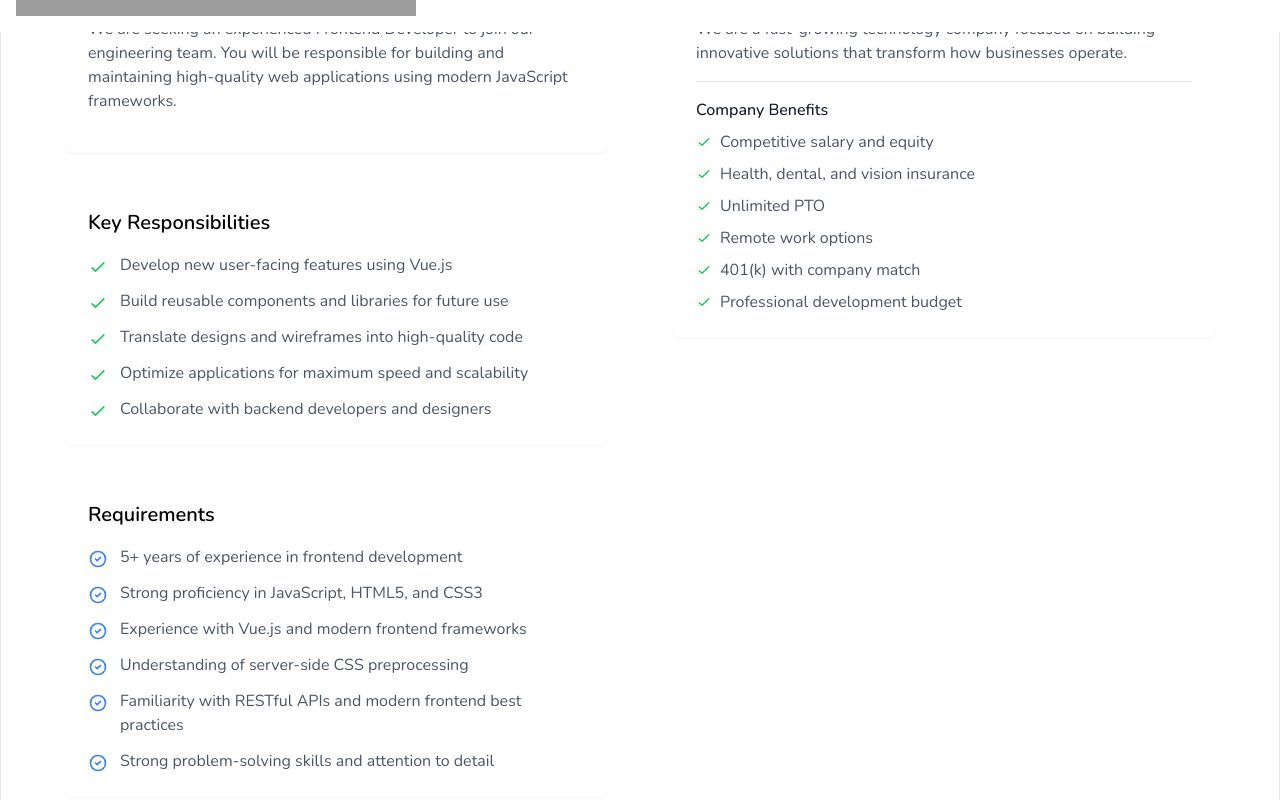
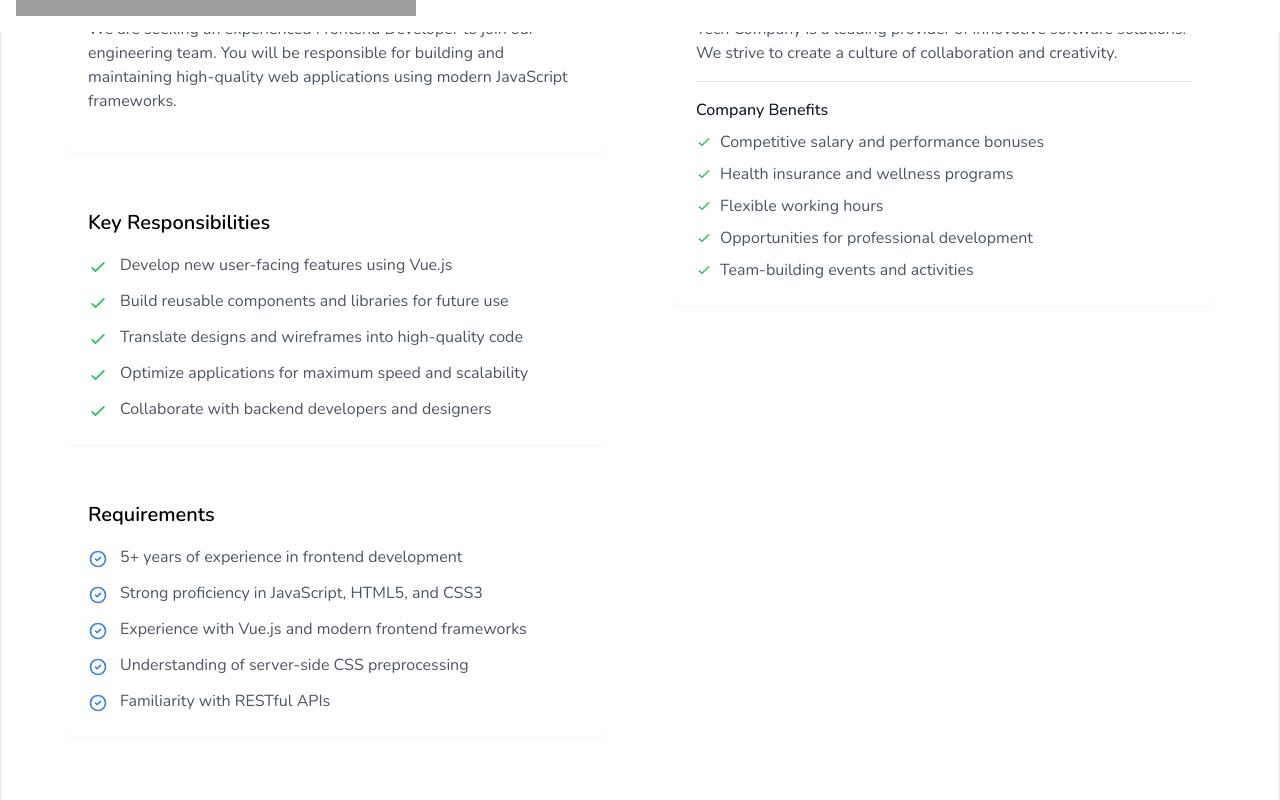
Before and after one commit to signofcommunication/gaws, a Nuxt app: page /careers/detail in a window 1280 px wide. Shown: the part 300-1100 px from the top of the page. Built offline with nearby package versions, Linux system fonts and the light colour scheme; grey boxes are pictures that could not be loaded.

Commit message:
chore: update careerDetails component to script setup

```diff
--- a/components/CareerDetail.vue
+++ b/components/CareerDetail.vue
@@ -75,8 +75,7 @@
           <div class="mt-6 md:mt-0">
             <button
               @click="showApplyModal = true"
-              class="w-full md:w-auto bg-blue-600 text-white px-8 py-3 rounded-lg hover:bg-blue-700
-                           transition-colors font-medium"
+              class="w-full md:w-auto bg-blue-600 text-white px-8 py-3 rounded-lg hover:bg-blue-700 transition-colors font-medium"
             >
               Apply Now
             </button>
@@ -86,7 +85,6 @@
     </header>
 
     <!-- Main Content -->
-
     <main class="container mx-auto px-4 py-12 border flex justify-center">
       <div class="flex flex-col lg:flex-row gap-8 max-w-6xl w-full">
         <!-- Job Details -->
@@ -192,26 +190,27 @@
   </section>
 </template>
 
-<script>
-export default {
-  data() {
-    return {
-      showApplyModal: false,
-      application: {
+<script setup>
+import { ref } from 'vue';
+
+// Reactive variables
+const showApplyModal = ref(false);
+const application = ref({
   name: '',
   email: '',
   phone: '',
   coverLetter: '',
   resume: null
-      },
-      job: {
+});
+const job = ref({
   id: 1,
   title: 'Senior Frontend Developer',
   department: 'Engineering',
   location: 'Remote',
   type: 'Full-time',
   salary: '$120,000 - $160,000',
-        description: 'We are seeking an experienced Frontend Developer to join our engineering team. You will be responsible for building and maintaining high-quality web applications using modern JavaScript frameworks.',
+  description:
+    'We are seeking an experienced Frontend Developer to join our engineering team. You will be responsible for building and maintaining high-quality web applications using modern JavaScript frameworks.',
   responsibilities: [
     'Develop new user-facing features using Vue.js',
     'Build reusable components and libraries for future use',
@@ -224,55 +223,26 @@ export default {
     'Strong proficiency in JavaScript, HTML5, and CSS3',
     'Experience with Vue.js and modern frontend frameworks',
     'Understanding of server-side CSS preprocessing',
-          'Familiarity with RESTful APIs and modern frontend best practices',
-          'Strong problem-solving skills and attention to detail'
+    'Familiarity with RESTful APIs'
   ],
-        companyDescription: 'We are a fast-growing technology company focused on building innovative solutions that transform how businesses operate.',
+  companyDescription:
+    'Tech Company is a leading provider of innovative software solutions. We strive to create a culture of collaboration and creativity.',
   benefits: [
-          'Competitive salary and equity',
-          'Health, dental, and vision insurance',
-          'Unlimited PTO',
-          'Remote work options',
-          '401(k) with company match',
-          'Professional development budget'
+    'Competitive salary and performance bonuses',
+    'Health insurance and wellness programs',
+    'Flexible working hours',
+    'Opportunities for professional development',
+    'Team-building events and activities'
   ]
-      },
-      similarJobs: [
-        {
-          id: 2,
-          title: 'Frontend Developer',
-          location: 'New York, NY'
-        },
-        {
-          id: 3,
-          title: 'Full Stack Developer',
-          location: 'Remote'
-        },
-        {
-          id: 4,
-          title: 'UI Engineer',
-          location: 'San Francisco, CA'
-        }
-      ]
-    }
-  },
-  methods: {
-    handleFileUpload(event) {
-      this.application.resume = event.target.files[0]
-    },
-    submitApplication() {
-      // Handle application submission
-      console.log('Application submitted:', this.application)
-      this.showApplyModal = false
-      // Reset form
-      this.application = {
-        name: '',
-        email: '',
-        phone: '',
-        coverLetter: '',
-        resume: null
-      }
-    }
-  }
-}
+});
+
+// Functions to handle modal and form submission
+const handleApplyClick = () => {
+  showApplyModal.value = true;
+};
+
+const handleFormSubmit = () => {
+  // Handle form submission logic
+  console.log('Application submitted:', application.value);
+};
 </script>
```
Lines whose indentation alone changed are shown as unchanged.
